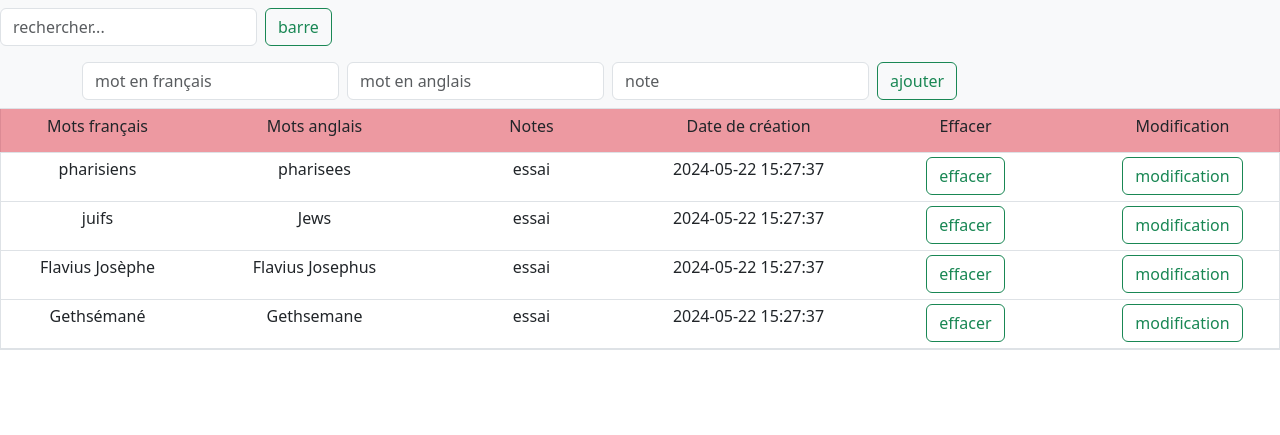
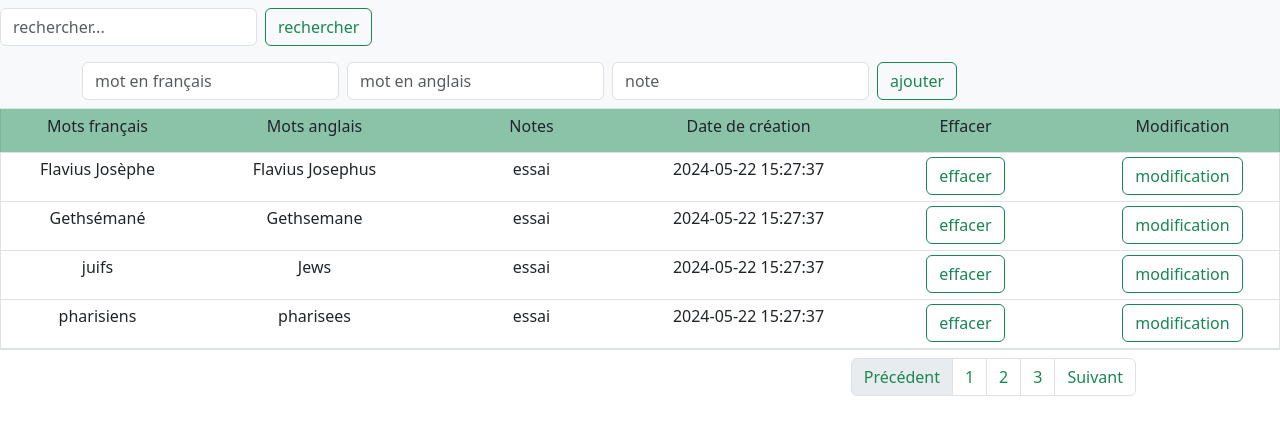
Before and after one commit to DanielC-N/vocab-web-app, a PHP site: page / in a window 1280 px wide. Shown: the top 435 px of the page. Run offline with PHP 8.4, Linux system fonts and the light colour scheme; data comes from the database, SQL or seed files in the repository; data that the repository does not hold is empty.

Commit message:
bouton de pagination

```diff
--- a/projetphp/index.php
+++ b/projetphp/index.php
@@ -8,13 +8,13 @@
 </head>
 <body>
 
-    <?php $accueil=$_POST['barre']; ?>
+    <?php $accueil=$_POST['rechercher']; ?>
 
         <nav class="navbar bg-body-tertiary">
             <div class="container-fluide">
                 <form class="d-flex"  method="post">
-                        <input class="form-control me-2" type="search" name="barre" id="search" placeholder="rechercher..."/>
-                        <input class="btn btn-outline-success" type="submit" name="mode" value="barre" ></input>
+                        <input class="form-control  me-2" value="<?= $_POST['rechercher'] ?>" type="search" name="rechercher" id="search" placeholder="rechercher..."/>
+                        <input class="btn btn-outline-success" type="submit" name="mode" value="rechercher" ></input>
                 </form>
             </div>
         </nav>
@@ -100,13 +100,13 @@
         }
         $resultats=getBaseDD();
     }
-    elseif($mode == "barre"){
+    elseif($mode == "rechercher"){
 
-        if (!checkParams(['barre'])){
-
-            $errormsg=("not found");}
-        else{
-            $resultats=filterWord($_POST['barre']);}
+        if (!checkParams(['rechercher'])) {
+            $errormsg=("not found");
+        } else{
+            $resultats=filterWord($_POST['rechercher']);
+        }
 
     } else {
         $resultats=getBaseDD();
@@ -121,7 +121,7 @@
         <header>
 
             <div class="container-fuide border">
-                <div class="row py-2 border-bottom bg-danger bg-opacity-50 ">
+                <div class="row py-2 border-bottom bg-success bg-opacity-50 ">
                     <div class="col-lg-2 col-sm-2 col-md-2 ">
                         <h6 class="text-center"> Mots français</h6>
                     </div>
@@ -167,13 +167,28 @@
                     </div>
                 <?php endforeach; ?>
             </div>
-            <?php if (!$accueil=="barre"):?>
+            <?php if (!$accueil=="rechercher"):?>
 
             <?php else: ?>
                 <button><a href="index.php"> Retour à la page d'accueil </a></button>
             <?php endif;?>
         </header>
     </main>
-    <script src="https://cdn.jsdelivr.net/npm/bootstrap@5.3.3/dist/js/bootstrap.bundle.min.js" integrity="sha384-YvpcrYf0tY3lHB60NNkmXc5s9fDVZLESaAA55NDzOxhy9GkcIdslK1eN7N6jIeHz" crossorigin="anonymous"></script>
+    <nav aria-label="Page navigation example">
+        <div class="container m-2">
+            <form method="post" class="pagination justify-content-end ">
+                <li class="page-item disabled">
+                    <a class="page-link text-success">Précédent</a>
+                </li>
+                <li class="page-item"><a class="page-link text-success" href="#">1</a></li>
+                <li class="page-item"><a class="page-link text-success" href="#">2</a></li>
+                <li class="page-item"><a class="page-link text-success" href="#">3</a></li>
+                <li class="page-item">
+                    <a class="page-link text-success" href="#">Suivant</a>
+                </li>
+            </form>
+        </div>
+
+    </nav>
 </body>
 </html>
--- a/projetphp/modele.php
+++ b/projetphp/modele.php
@@ -1,17 +1,26 @@
 <?php
 function getBaseDD(){
     $bdd = new PDO('mysql:host=localhost;dbname=traduction;','loise','formation');
-    $stmt =$bdd->prepare('SELECT * FROM vocabulaire ORDER BY created DESC');
+    $stmt =$bdd->prepare('SELECT * FROM vocabulaire ORDER BY mot_fr ');
     $stmt->execute();
     return $stmt->fetchAll();
     // $resultats = $bdd->query('SELECT * FROM vocabulaire ORDER BY created DESC; ');
     // return $resultats;
 }
 
+function getWordsByOffset($offset){
+    $bdd = new PDO('mysql:host=localhost;dbname=traduction;','loise','formation');
+    $stmt =$bdd->prepare('SELECT * FROM vocabulaire ORDER BY mot_fr LIMIT 10 OFFSET 10');
+    $stmt->execute();
+    return $stmt->fetchAll();
+
+}
+
 function filterWord($text){
     $bdd = new PDO('mysql:host=localhost;dbname=traduction;','loise','formation');
-    $stmt =$bdd ->prepare("SELECT * FROM vocabulaire WHERE mot_fr LIKE :fr");
-    $stmt->execute(['fr'=>'%'.$text.'%']);
+    $stmt =$bdd ->prepare("SELECT * FROM vocabulaire WHERE mot_en LIKE :en OR mot_fr LIKE :fr ");
+    $stmt->execute(['en'=>'%'.$text.'%', 'fr'=>'%'.$text.'%']);
+    return $stmt->fetchAll();
 
     // $resultats = $bdd->query('SELECT * FROM vocabulaire WHERE mot_fr LIKE \'%' . $text . '%\'  OR mot_en LIKE \'%' . $text . '%\'; ');
     // return $resultats;
@@ -54,10 +63,10 @@ function insertWord($textfr, $texten, $note){
 }
  function updateWord($id, $textfr, $note){
 
-        $bdd = new PDO('mysql:host=localhost;dbname=traduction;','loise','formation');
-        $stmt= $bdd->prepare('UPDATE vocabulaire SET mot_fr=:fr, note=:note WHERE id=:id');
-
-        $stmt->execute(['fr'=> $textfr,'note'=>$note, 'id'=>$id]);
+    $bdd=new PDO('mysql:host=localhost;dbname=traduction;','loise','formation');
+    $stmt= $bdd->prepare('UPDATE vocabulaire SET mot_fr=:fr, note=:note WHERE id=:id');
+    $stmt->execute(['fr'=> $textfr,'note'=>$note, 'id'=>$id]);
+    return getBaseDD();
 
 }
 
```
